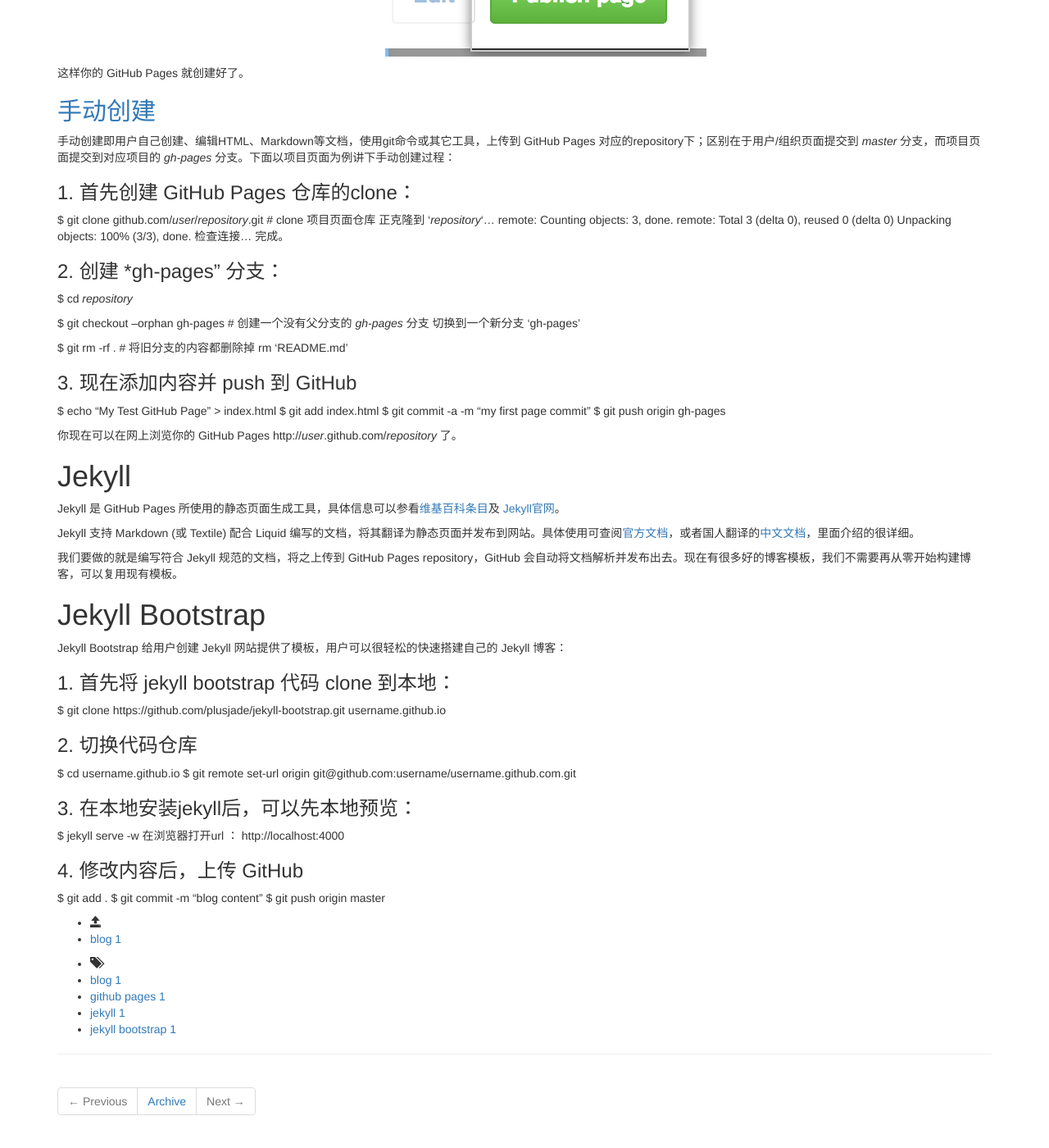
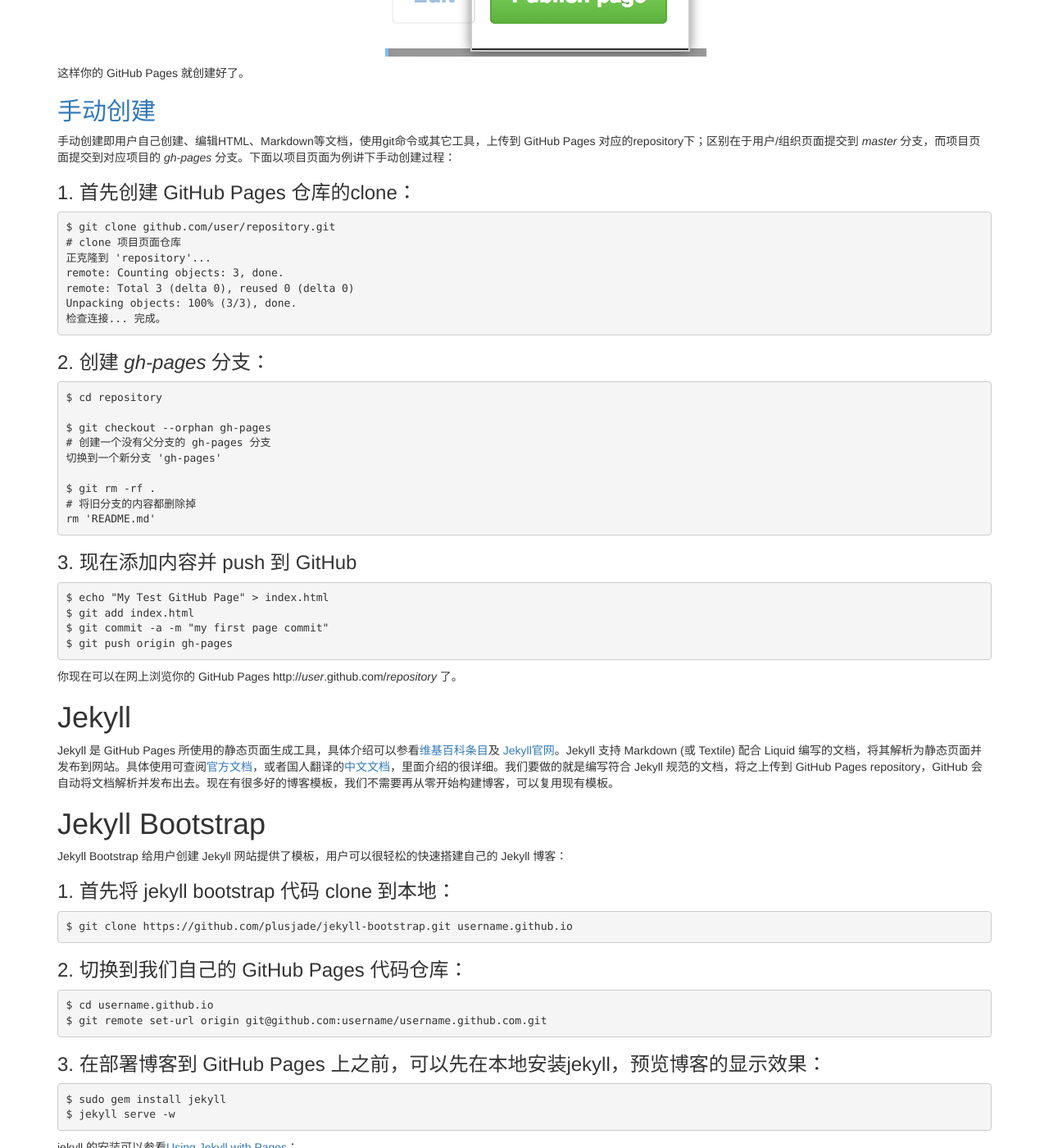
Before and after one commit to gfwthesourceofevil/gfwthesourceofevil.github.io, a Jekyll site: the page built from _posts/2015-02-24-blogging-with-github-pages.md, in a window 1280 px wide and 1400 px high, scrolled down 2229 px. Shown: the whole window at 82% size. Built offline with Jekyll 4.4.1, drawn with Linux system fonts in a browser that asks for light colours; nearby versions of some CDN libraries; library files that are not in the unit come from our copies; comment, search, counter and statistics services are not loaded; some of the changed text lies outside the part shown.

Commit message:
blogging with github pages

```diff
--- a/_posts/2015-02-24-blogging-with-github-pages.md
+++ b/_posts/2015-02-24-blogging-with-github-pages.md
@@ -21,11 +21,11 @@ GitHub Pages 有两种基本类型：用户/组织页面以及项目页面。这
 * 你需要创建仓库 *username.github.io* ，其中 *username* 就是你的账号名称
 * 必需使用 *master* 分支来创建和发布 GitHub Pages 页面。
 
-当你的用户/组织页面创建后，用户就可以通过 *http(s)://<username>.github.io* 来访问你的页面了。
+当你的用户/组织页面创建后，用户就可以通过 *http(s)://\<username\>.github.io* 来访问你的页面了。
 
 ### Project Pages
 
-项目页面与用户/组织页面不同，它和项目使用同一个 repository 。可以通过 *http(s)://<username>.github.io/<projectname>* （用户）或 *http(s)://<orgname>.github.io/<projectname>* （组织）来访问这个项目页面。创建项目页面对于用户和组织来说方法是一样的。
+项目页面与用户/组织页面不同，它和项目使用同一个 repository 。可以通过 *http(s)://\<username\>.github.io/\<projectname\>* （用户）或 *http(s)://\<orgname\>.github.io/\<projectname\>* （组织）来访问这个项目页面。创建项目页面对于用户和组织来说方法是一样的。
 
 项目页面与用户/组织页面基本一致，除了少许差异：
 
@@ -61,42 +61,38 @@ GitHub 提供了自动创建 GitHub Pages的工具，方便用户简单创建页
 
 ###1. 首先创建 GitHub Pages 仓库的clone：
 
-  $ git clone github.com/*user*/*repository*.git
-  # clone 项目页面仓库
-  正克隆到 '*repository*'...
-  remote: Counting objects: 3, done.
-  remote: Total 3 (delta 0), reused 0 (delta 0)
-  Unpacking objects: 100% (3/3), done.
-  检查连接... 完成。
+    $ git clone github.com/user/repository.git
+    # clone 项目页面仓库
+    正克隆到 'repository'...
+    remote: Counting objects: 3, done.
+    remote: Total 3 (delta 0), reused 0 (delta 0)
+    Unpacking objects: 100% (3/3), done.
+    检查连接... 完成。
 
-###2. 创建 *gh-pages" 分支：
+###2. 创建 *gh-pages* 分支：
 
-  $ cd *repository*
+    $ cd repository
 
-  $ git checkout --orphan gh-pages
-  # 创建一个没有父分支的 *gh-pages* 分支
-  切换到一个新分支 'gh-pages'
+    $ git checkout --orphan gh-pages
+    # 创建一个没有父分支的 gh-pages 分支
+    切换到一个新分支 'gh-pages'
 
-  $ git rm -rf .
-  # 将旧分支的内容都删除掉
-  rm 'README.md'
+    $ git rm -rf .
+    # 将旧分支的内容都删除掉
+    rm 'README.md'
 
 ###3. 现在添加内容并 push 到 GitHub
 
-  $ echo "My Test GitHub Page" > index.html
-  $ git add index.html
-  $ git commit -a -m "my first page commit"
-  $ git push origin gh-pages
+    $ echo "My Test GitHub Page" > index.html
+    $ git add index.html
+    $ git commit -a -m "my first page commit"
+    $ git push origin gh-pages
 
 你现在可以在网上浏览你的 GitHub Pages http://*user*.github.com/*repository* 了。
 
 # Jekyll
 
-Jekyll 是 GitHub Pages 所使用的静态页面生成工具，具体信息可以参看[维基百科条目][5]及 [Jekyll官网][6]。
-
-Jekyll 支持 Markdown (或 Textile) 配合 Liquid 编写的文档，将其翻译为静态页面并发布到网站。具体使用可查阅[官方文档][7]，或者国人翻译的[中文文档][8]，里面介绍的很详细。
-
-我们要做的就是编写符合 Jekyll 规范的文档，将之上传到 GitHub Pages repository，GitHub 会自动将文档解析并发布出去。现在有很多好的博客模板，我们不需要再从零开始构建博客，可以复用现有模板。
+Jekyll 是 GitHub Pages 所使用的静态页面生成工具，具体介绍可以参看[维基百科条目][5]及 [Jekyll官网][6]。Jekyll 支持 Markdown (或 Textile) 配合 Liquid 编写的文档，将其解析为静态页面并发布到网站。具体使用可查阅[官方文档][7]，或者国人翻译的[中文文档][8]，里面介绍的很详细。我们要做的就是编写符合 Jekyll 规范的文档，将之上传到 GitHub Pages repository，GitHub 会自动将文档解析并发布出去。现在有很多好的博客模板，我们不需要再从零开始构建博客，可以复用现有模板。
 
 # Jekyll Bootstrap
 
@@ -104,23 +100,56 @@ Jekyll Bootstrap 给用户创建 Jekyll 网站提供了模板，用户可以很
 
 ###1. 首先将 jekyll bootstrap 代码 clone 到本地：
 
-  $ git clone https://github.com/plusjade/jekyll-bootstrap.git username.github.io
+    $ git clone https://github.com/plusjade/jekyll-bootstrap.git username.github.io
 
-###2. 切换代码仓库
+###2. 切换到我们自己的 GitHub Pages 代码仓库：
 
-  $ cd username.github.io
-  $ git remote set-url origin git@github.com:username/username.github.com.git
+    $ cd username.github.io
+    $ git remote set-url origin git@github.com:username/username.github.com.git
 
-###3. 在本地安装jekyll后，可以先本地预览：
+###3. 在部署博客到 GitHub Pages 上之前，可以先在本地安装jekyll，预览博客的显示效果：
 
-  $ jekyll serve -w
-  在浏览器打开url ： http://localhost:4000
+    $ sudo gem install jekyll
+    $ jekyll serve -w
 
-###4. 修改内容后，上传 GitHub
+jekyll 的安装可以参看[Using Jekyll with Pages][10]：
 
-  $ git add .
-  $ git commit -m "blog content"
-  $ git push origin master
+在浏览器打开url ： [http://localhost:4000](http://localhost:4000 localhost:4000)
+
+###4. 创建 Post
+
+可以通过 rake 命令来创建 post：
+
+    $ rake post title="My first post"
+
+rake 命令会自动创建符合 jekyll post 名称规范并具有 YAML Front Matter 的文件。
+
+###5. 创建 Page
+
+同样使用 rake：
+
+    $ rake page name="about.md"
+    # 创建 ./about.md 文件
+
+也可以创建嵌套的页面：
+
+    $ rake page name="pages/about.md"
+    # 创建 ./pages/about.md 文件
+
+或者创建有 "pretty" 路径的页面：
+
+    $ rake page name="pages/about"
+    # 创建 ./pages/about/index.html 文件
+
+rake 会自动创建拥有符合 jekyll 命名规范且拥有 YAML Front Matter 的页面文件。
+
+###6. 修改内容后，上传 GitHub
+
+    $ git add .
+    $ git commit -m "blog content"
+    $ git push origin master
+
+提交 GitHub 后， GitHub 会自动重新解析 GitHub Pages 仓库中的文档，重新部署静态页面。
 
 [1]: https://help.github.com/articles/user-organization-and-project-pages/ "User organization and project pages"
 
@@ -139,3 +168,5 @@ Jekyll Bootstrap 给用户创建 Jekyll 网站提供了模板，用户可以很
 [8]: http://jekyllcn.com/docs/home/ "Jekyll 文档"
 
 [9]: https://github.com/xcatliu/jekyllcn
+
+[10]: https://help.github.com/articles/using-jekyll-with-pages/ "Using Jekyll with Pages"
```
